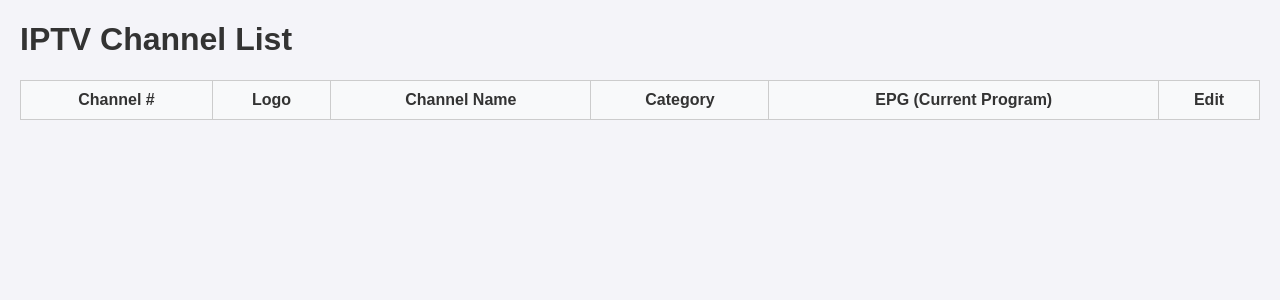
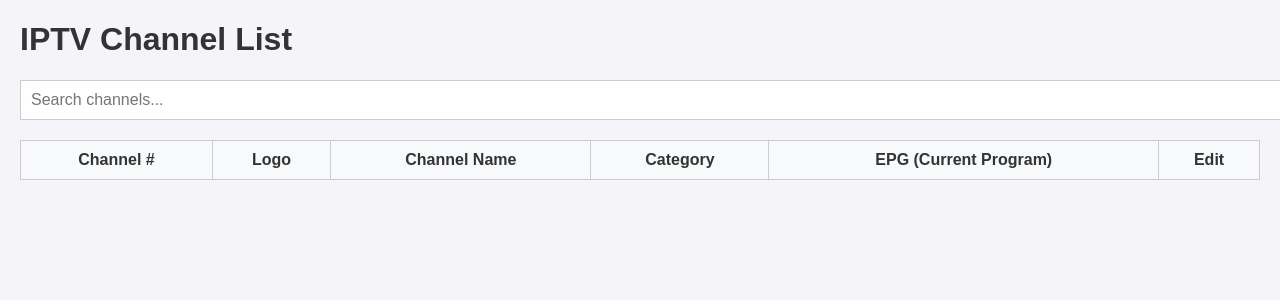
Before and after one commit to drew43713/TV-Nexus, a FastAPI app: page / in a window 1280 px wide. Shown: the part 61-361 px from the top of the page. Run offline with FastAPI, Linux system fonts and the light colour scheme; data that the repository does not hold is empty.

Commit message:
Implemented search/filter feature

```diff
--- a/templates/index.html
+++ b/templates/index.html
@@ -10,7 +10,7 @@
       background: #333;
       display: flex;
       justify-content: center;
-      margin-bottom: 20px; /* space below nav */
+      margin-bottom: 20px;
     }
     nav a {
       color: #fff;
@@ -22,9 +22,8 @@
       background: #444;
     }
     .active-tab {
-      border-bottom: 3px solid #ff0; /* highlight active page */
+      border-bottom: 3px solid #ff0;
     }
-
     /* Global styles */
     body {
       font-family: Arial, sans-serif;
@@ -32,6 +31,14 @@
       color: #333;
       margin: 0;
       padding: 20px;
+    }
+    /* Search input styling */
+    #search-input {
+      width: 100%;
+      padding: 10px;
+      margin-bottom: 20px;
+      border: 1px solid #ccc;
+      font-size: 16px;
     }
     table {
       width: 100%;
@@ -44,7 +51,7 @@
     }
     th {
       background-color: #f8f9fa;
-      cursor: pointer; /* so user sees they can click to sort */
+      cursor: pointer;
     }
     tr:nth-child(even) {
       background-color: #f2f2f2;
@@ -95,18 +102,15 @@
       display: block;
       margin: auto;
     }
-    /* The modal header (channel name) is inline-editable */
     .modal h2 {
       cursor: pointer;
       margin: 0 0 10px 0;
     }
-    /* Category text styling */
     .modal p#modal-category-text {
       cursor: pointer;
       font-size: 16px;
       margin: 5px 0;
     }
-    /* Modal logo styling with a gray box behind */
     .modal img#modal-logo {
       max-width: 150px;
       cursor: pointer;
@@ -199,12 +203,14 @@
 
   <!-- TAB NAVIGATION: Channels (active), Settings -->
   <nav>
-    <!-- “Channels” tab is active on this page -->
     <a href="/" class="active-tab">Channels</a>
     <a href="/settings">Settings</a>
   </nav>
 
   <h1>IPTV Channel List</h1>
+
+  <!-- Search Field -->
+  <input type="text" id="search-input" placeholder="Search channels..." onkeyup="filterTable()" />
 
   <!-- Channel List Table -->
   <table id="channels-table">
@@ -235,7 +241,6 @@
                  onkeydown="handleEnter(event, this)">
         </td>
         <td>
-          <!-- Clicking the icon calls openLogoPickerForChannel() -->
           <img src="{{ channel[4] }}" class="channel-logo" onclick="openLogoPickerForChannel('{{ channel[0] }}', '{{ channel[4] }}')" />
         </td>
         <td>{{ channel[1] }}</td>
@@ -402,7 +407,7 @@
           displayLogos(this.value);
         });
       }
-      initEPGTypeAhead(); // <-- Initialize typeahead for the EPG input
+      initEPGTypeAhead(); // Initialize typeahead for the EPG input
     });
 
     function closeLogoPicker() {
@@ -654,15 +659,13 @@
           .catch(err => console.error("Error fetching EPG entries:", err));
       });
 
-      // When a user actually picks something from the datalist,
-      // clear out the suggestions so it doesn’t “pop” again:
+      // When a user picks something from the datalist, clear the suggestions.
       epgInput.addEventListener('change', () => {
         dataList.innerHTML = "";
       });
     }
-  </script>
 
-  <script>
+    // ========== Table Sorting Logic ==========
     document.addEventListener("DOMContentLoaded", function() {
       const table = document.getElementById("channels-table");
       if (!table) return;
@@ -706,6 +709,28 @@
         rows.forEach(row => tbody.appendChild(row));
       }
     });
+
+    // ========== Table Filter Function ==========
+    function filterTable() {
+      const input = document.getElementById("search-input");
+      const filter = input.value.toLowerCase();
+      const table = document.getElementById("channels-table");
+      const tr = table.getElementsByTagName("tr");
+
+      // Skip header row (assumed to be the first row)
+      for (let i = 1; i < tr.length; i++) {
+        const tds = tr[i].getElementsByTagName("td");
+        let rowContainsQuery = false;
+        for (let j = 0; j < tds.length; j++) {
+          const cellText = tds[j].textContent || tds[j].innerText;
+          if (cellText.toLowerCase().indexOf(filter) > -1) {
+            rowContainsQuery = true;
+            break;
+          }
+        }
+        tr[i].style.display = rowContainsQuery ? "" : "none";
+      }
+    }
   </script>
 
   {{ js_script|safe }}
```
Also changed, not shown: src/routes.py (line endings or trailing spaces).
